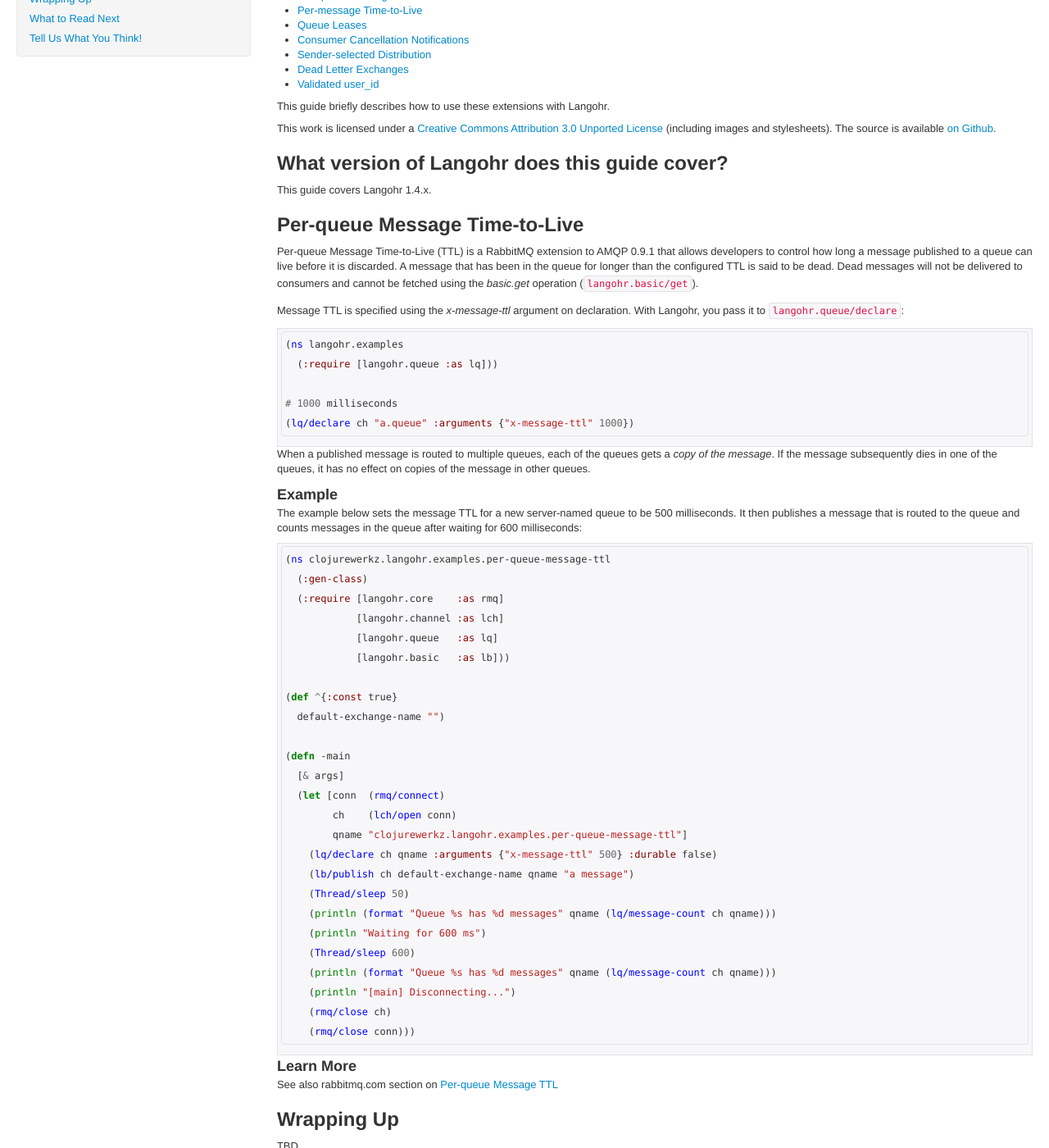
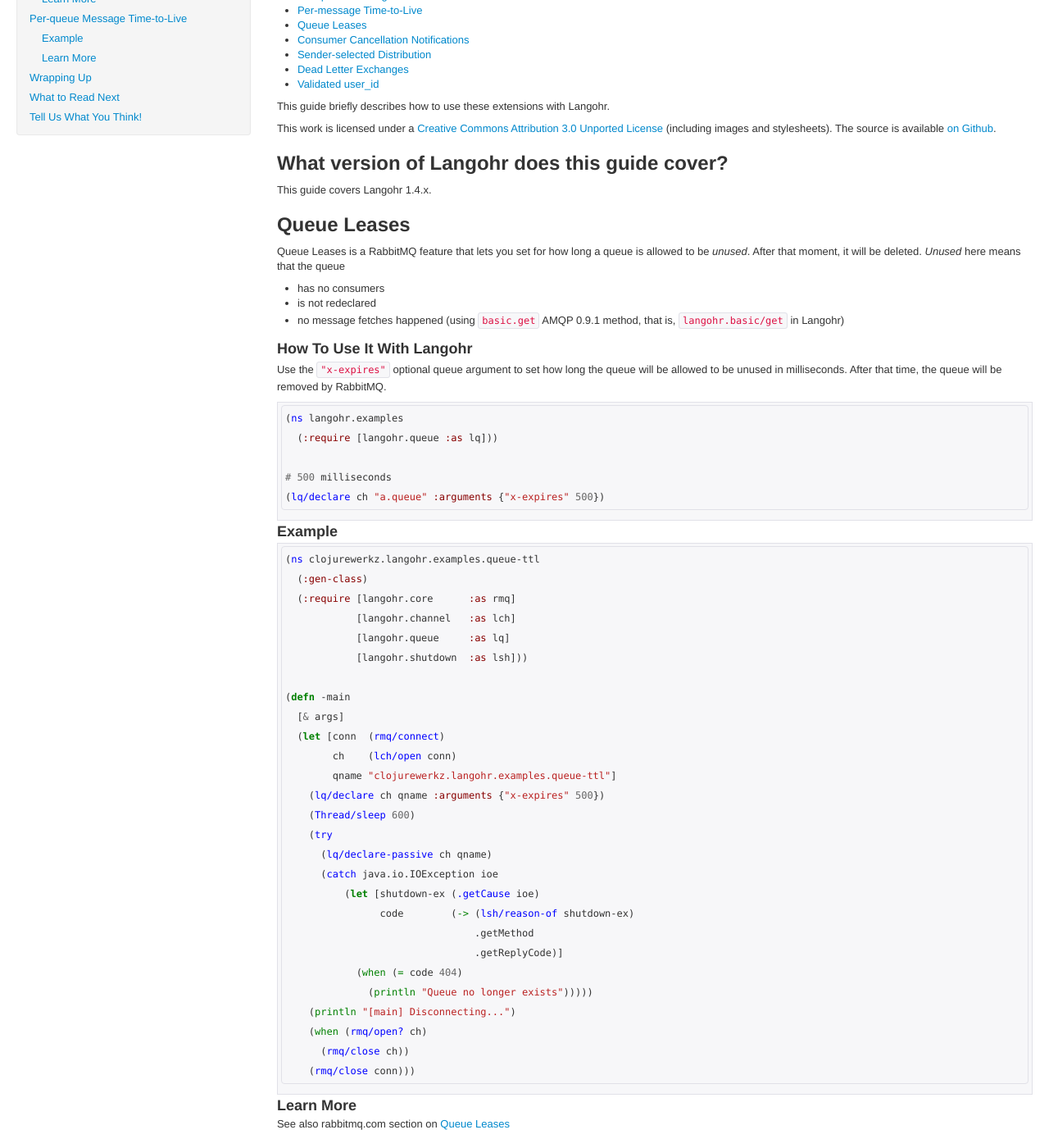
Before and after one commit to glorphindale/langohr.docs, a Jekyll site: the page built from articles/extensions.md, in a window 1280 px wide and 1400 px high, scrolled down 219 px. Shown: the whole window at 82% size. Built offline with Jekyll 4.4.1, drawn with Linux system fonts in a browser that asks for light colours; some web fonts are replaced; Markdown is read by kramdown in place of the engine named in the settings; some of the changed text lies outside the part shown.

Commit message:
Document Queue TTL (Queue Leases) RabbitMQ extension

````diff
--- a/articles/extensions.md
+++ b/articles/extensions.md
@@ -28,6 +28,70 @@
 ## What version of Langohr does this guide cover?
 
 This guide covers Langohr 1.4.x.
+
+
+
+## Queue Leases
+
+Queue Leases is a RabbitMQ feature that lets you set for how long a
+queue is allowed to be *unused*. After that moment, it will be
+deleted. *Unused* here means that the queue
+
+ * has no consumers
+ * is not redeclared
+ * no message fetches happened (using `basic.get` AMQP 0.9.1 method, that is, `langohr.basic/get` in Langohr)
+
+### How To Use It With Langohr
+
+Use the `"x-expires"` optional queue argument to set how long the
+queue will be allowed to be unused in milliseconds. After that time,
+the queue will be removed by RabbitMQ.
+
+``` clojure
+(ns langohr.examples
+  (:require [langohr.queue :as lq]))
+
+# 500 milliseconds
+(lq/declare ch "a.queue" :arguments {"x-expires" 500})
+```
+
+### Example
+
+``` clojure
+(ns clojurewerkz.langohr.examples.queue-ttl
+  (:gen-class)
+  (:require [langohr.core      :as rmq]
+            [langohr.channel   :as lch]
+            [langohr.queue     :as lq]
+            [langohr.shutdown  :as lsh]))
+
+(defn -main
+  [& args]
+  (let [conn  (rmq/connect)
+        ch    (lch/open conn)
+        qname "clojurewerkz.langohr.examples.queue-ttl"]
+    (lq/declare ch qname :arguments {"x-expires" 500})
+    (Thread/sleep 600)
+    (try
+      (lq/declare-passive ch qname)
+      (catch java.io.IOException ioe
+          (let [shutdown-ex (.getCause ioe)
+                code        (-> (lsh/reason-of shutdown-ex)
+                                .getMethod
+                                .getReplyCode)]
+            (when (= code 404)
+              (println "Queue no longer exists")))))
+    (println "[main] Disconnecting...")
+    (when (rmq/open? ch)
+      (rmq/close ch))
+    (rmq/close conn)))
+```
+
+### Learn More
+
+See also rabbitmq.com section on [Queue Leases](http://www.rabbitmq.com/ttl.html#queue-ttl)
+
+
 
 
 ## Per-queue Message Time-to-Live
````
